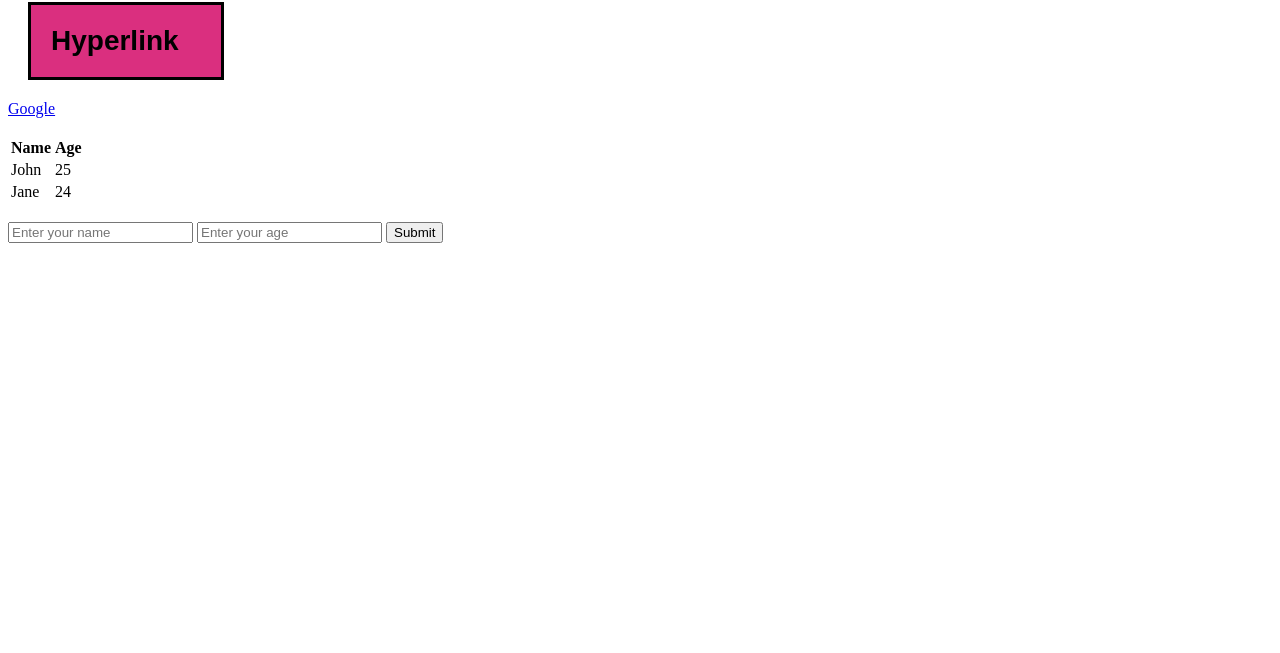
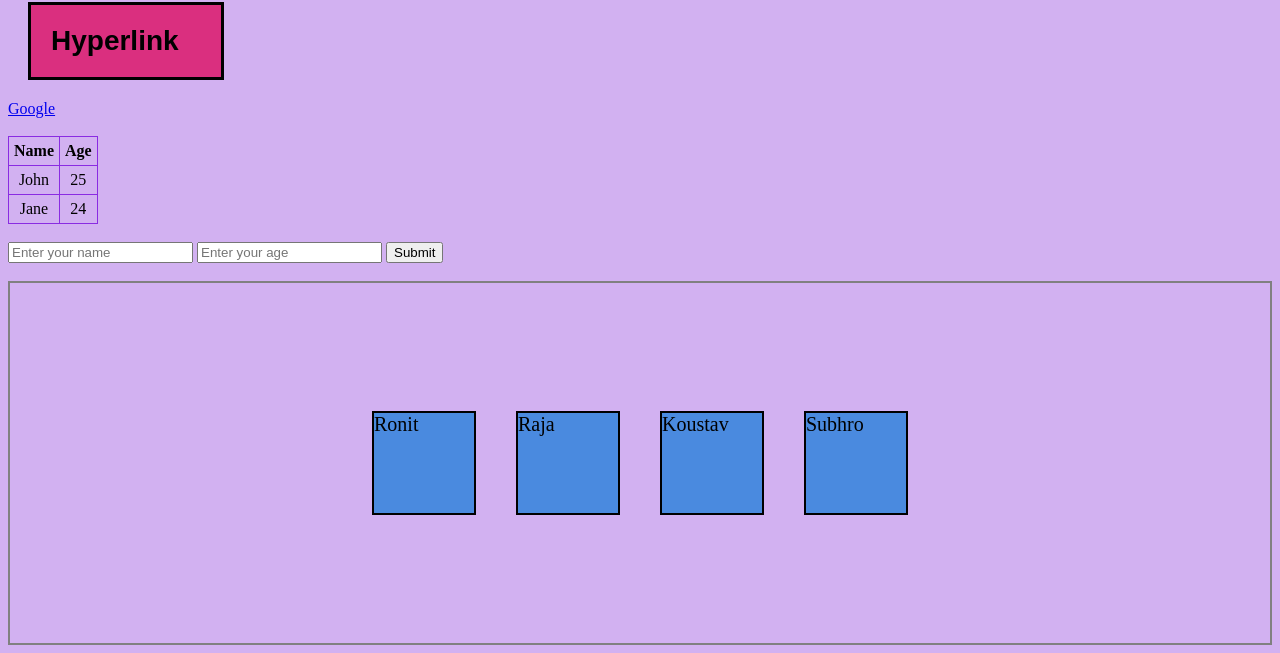
Before and after one commit to ronitblenz/web-dev-cs50, a plain HTML site: page lecture0/demo/index.html in a window 1280 px wide. Shown: the part 901-1554 px from the top of the page. Before the commit the page ends 1170 px from the top, so only its background shows below. Drawn offline with Linux system fonts and the light colour scheme.

Commit message:
changes for demo

```diff
--- a/lecture0/demo/index.html
+++ b/lecture0/demo/index.html
@@ -44,7 +44,7 @@
     <br />
     <br />
 
-    <table>
+    <table class="table1">
       <thead>
         <tr>
           <th>Name</th>
@@ -71,7 +71,12 @@
     </form>
     <br />
 
-
+    <div class="flex-name">
+      <div class="name">Ronit</div>
+      <div class="name">Raja</div>
+      <div class="name">Koustav</div>
+      <div class="name">Subhro</div>
+    </div>
 
   </body>
 </html>
--- a/lecture0/demo/styles.css
+++ b/lecture0/demo/styles.css
@@ -1,3 +1,15 @@
+@media (min-width: 900px) {
+  body {
+    background-color: rgb(210, 177, 241);
+  }
+}
+
+@media (max-width: 899px) {
+  body {
+    background-color: rgb(235, 122, 122);
+  }
+}
+
 h1 {
   color: rgb(135, 47, 218);
   text-align: center;
@@ -31,7 +43,28 @@ h1 {
   font-weight: bold;
 }
 
-.table {
+.table1, th, td {
+  border: 1px solid black;
   border-collapse: collapse;
-  width: 100%;
+  border-color: blueviolet;
+  padding: 5px;
+  text-align: center;
 }
+
+.flex-name {
+  display:flex;
+  flex-wrap: wrap;
+  height: 45vh;
+  border: 2px solid grey;
+  justify-content: center;
+  align-items: center;
+}
+
+.name {
+  background-color: rgb(74, 138, 223);
+  border: 2px solid black;
+  font-size: 20px;
+  width: 100px;
+  height: 100px;
+  margin: 20px;
+}
```
